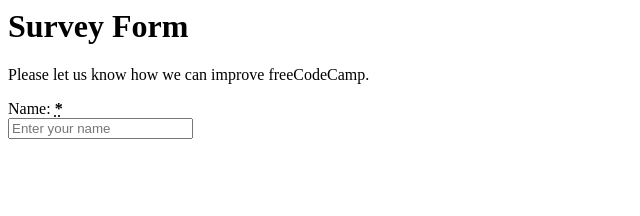
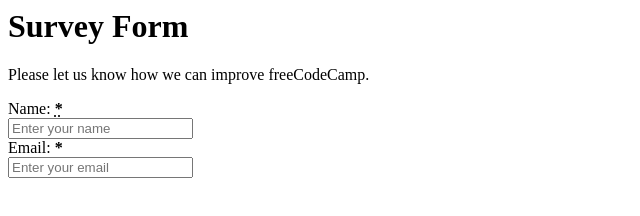
Before and after one commit to Sohel-ASM/FCC_Survey_Form, a plain HTML site: page index.html in a window 1280 px wide. Shown: the whole page, without its empty margins (0-640 px from the left). Drawn offline with Linux system fonts and the light colour scheme.

Commit message:
<div> id="email-label" </div>

```diff
--- a/index.html
+++ b/index.html
@@ -13,4 +13,13 @@
             <input type="text" id="name" class="input-field" name="user_name" placeholder="Enter your name" required pattern="[A-Za-z][a-z]+">
         </div>
     </div>
+    <div>
+        <label class="labels" for="mail" id="email-label">
+            <span>Email: </span>
+            <strong><abbr>*</abbr></strong>
+        </label>
+        <div class="rightTab">
+            <input type="email" id="email" class="input-field" name="user_email" placeholder="Enter your email" required>
+        </div>
+    </div>
 </form>
```
